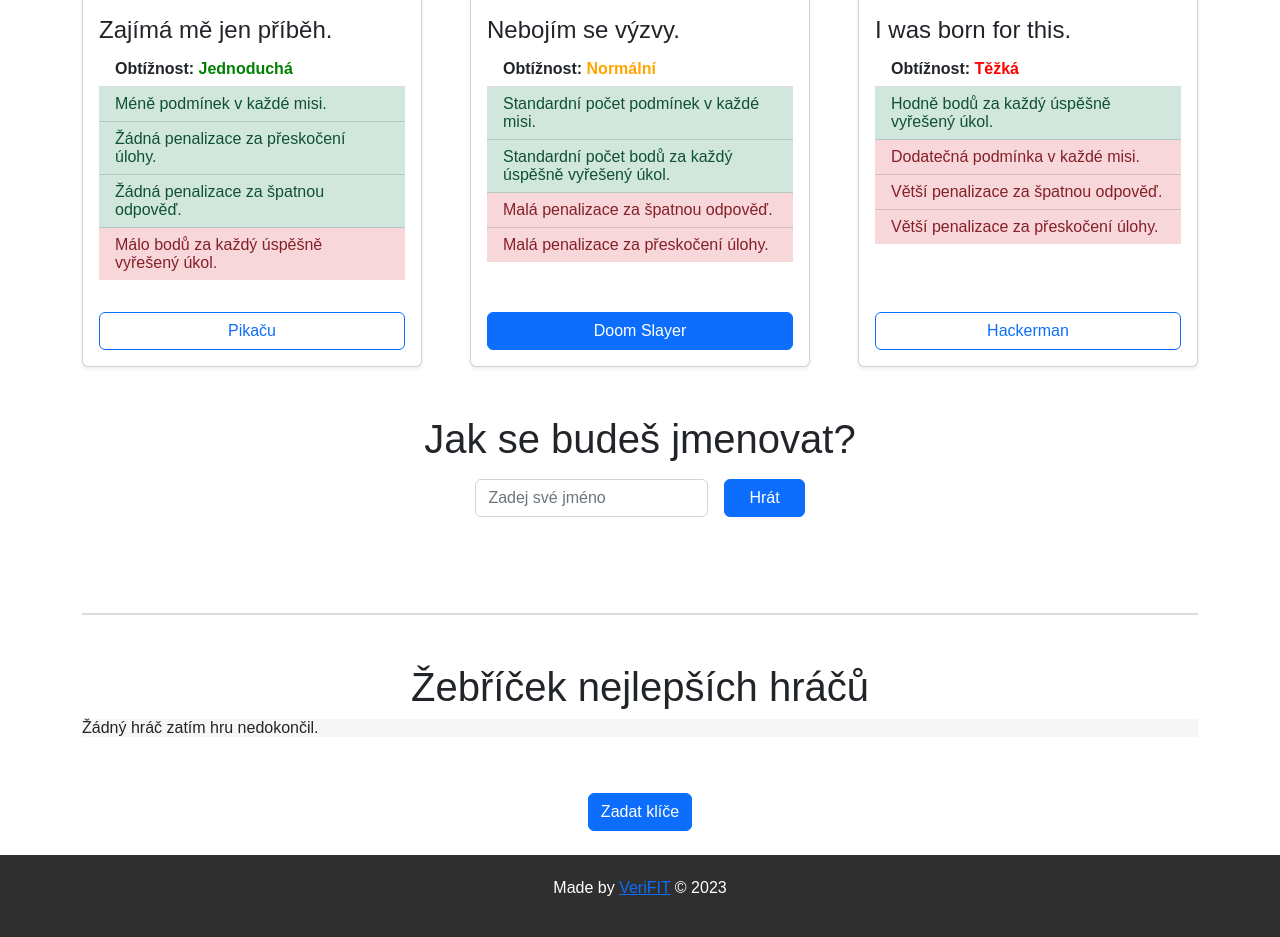
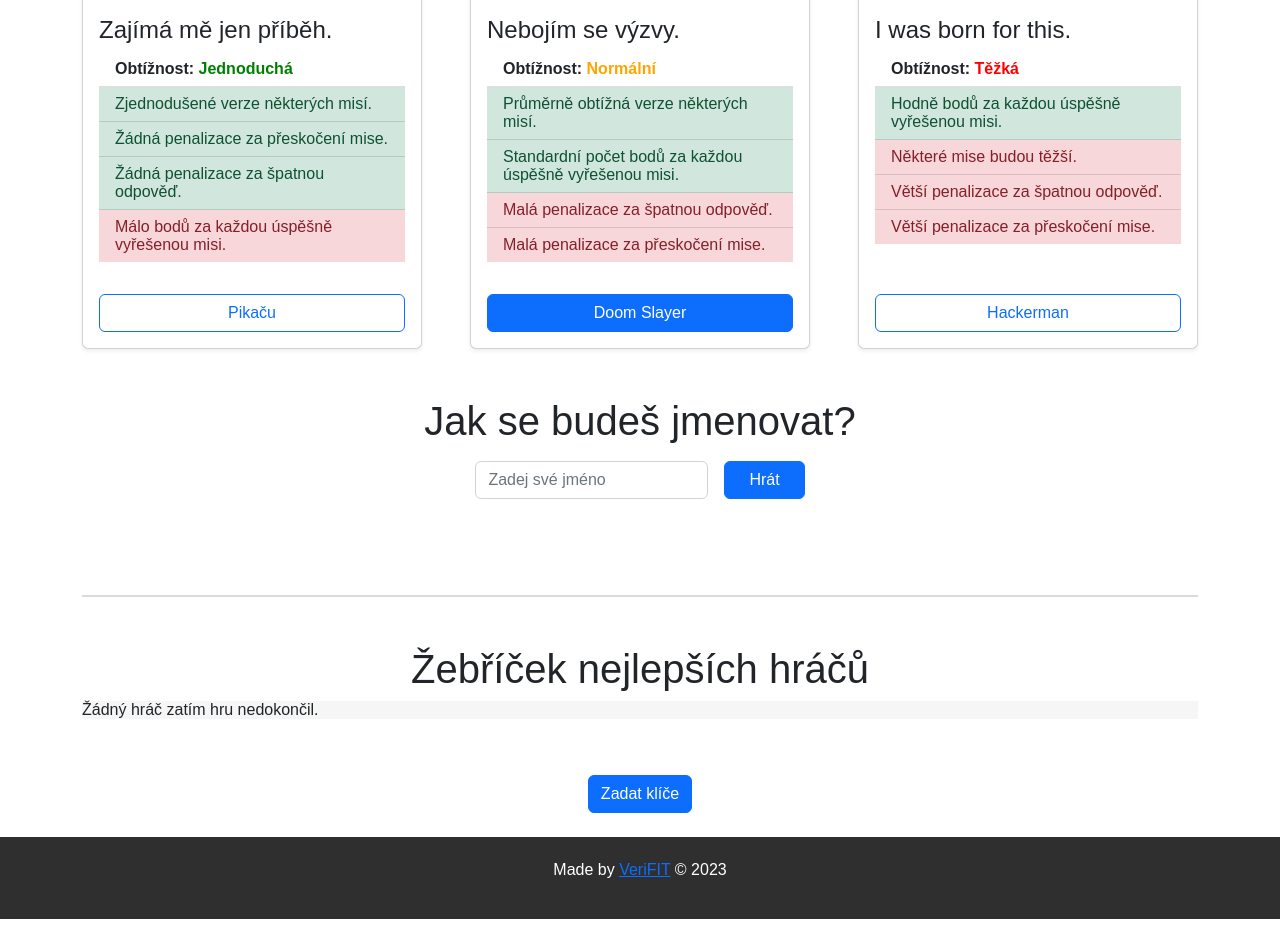
Before and after one commit to VeriFIT/regular-game, a Django app: page /game23/ in a window 1280 px wide. Shown: the part 1379-2316 px from the top of the page. Run offline with Django 4.2, Linux system fonts and the light colour scheme; data that the repository does not hold is empty.

Commit message:
Fix the difficulty description.

```diff
--- a/regular_game_site/game23/templates/game23/index.html
+++ b/regular_game_site/game23/templates/game23/index.html
@@ -96,10 +96,10 @@
               <h4 class="card-title">Zajímá mě jen příběh.</h4>
               <ul class="list-group list-group-flush">
                 <li class="list-group-item"><b>Obtížnost: <span style="color: green">Jednoduchá</span></b></li>
-                <li class="list-group-item list-group-item-success">Méně podmínek v každé misi.</li>
-                <li class="list-group-item list-group-item-success">Žádná penalizace za přeskočení úlohy.</li>
+                <li class="list-group-item list-group-item-success">Zjednodušené verze některých misí.</li>
+                <li class="list-group-item list-group-item-success">Žádná penalizace za přeskočení mise.</li>
                 <li class="list-group-item list-group-item-success">Žádná penalizace za špatnou odpověď.</li>
-                <li class="list-group-item list-group-item-danger">Málo bodů za každý úspěšně vyřešený úkol.</li>
+                <li class="list-group-item list-group-item-danger">Málo bodů za každou úspěšně vyřešenou misi.</li>
               </ul>
             </div>
             <div class="card-body d-flex flex-column">
@@ -116,10 +116,10 @@
               <h4 class="card-title">Nebojím se výzvy.</h4>
               <ul class="list-group list-group-flush">
                 <li class="list-group-item"><b>Obtížnost: <span style="color: orange">Normální</span></b></li>
-                <li class="list-group-item list-group-item-success">Standardní počet podmínek v každé misi.</li>
-                <li class="list-group-item list-group-item-success">Standardní počet bodů za každý úspěšně vyřešený úkol.</li>
+                <li class="list-group-item list-group-item-success">Průměrně obtížná verze některých misí.</li>
+                <li class="list-group-item list-group-item-success">Standardní počet bodů za každou úspěšně vyřešenou misi.</li>
                 <li class="list-group-item list-group-item-danger">Malá penalizace za špatnou odpověď.</li>
-                <li class="list-group-item list-group-item-danger">Malá penalizace za přeskočení úlohy.</li>
+                <li class="list-group-item list-group-item-danger">Malá penalizace za přeskočení mise.</li>
               </ul>
             </div>
             <div class="card-body d-flex flex-column">
@@ -136,10 +136,10 @@
               <h4 class="card-title">I was born for this.</h4>
               <ul class="list-group list-group-flush">
                 <li class="list-group-item"><b>Obtížnost: <span style="color: red">Těžká</span></b></li>
-                <li class="list-group-item list-group-item-success">Hodně bodů za každý úspěšně vyřešený úkol.</li>
-                <li class="list-group-item list-group-item-danger">Dodatečná podmínka v každé misi.</li>
+                <li class="list-group-item list-group-item-success">Hodně bodů za každou úspěšně vyřešenou misi.</li>
+                <li class="list-group-item list-group-item-danger">Některé mise budou těžší.</li>
                 <li class="list-group-item list-group-item-danger">Větší penalizace za špatnou odpověď.</li>
-                <li class="list-group-item list-group-item-danger">Větší penalizace za přeskočení úlohy.</li>
+                <li class="list-group-item list-group-item-danger">Větší penalizace za přeskočení mise.</li>
               </ul>
             </div>
             <div class="card-body d-flex flex-column">
```
